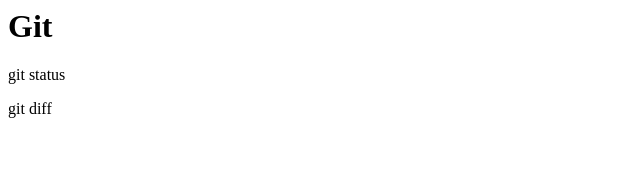
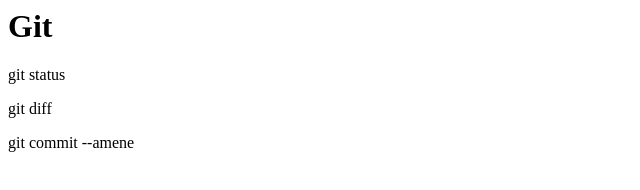
Before and after one commit to hideho00/git_turtorial, a plain HTML site: page index.html in a window 1280 px wide. Shown: the whole page, without its empty margins (0-640 px from the left). Drawn offline with Linux system fonts and the light colour scheme.

Commit message:
git commit --amendを追記

```diff
--- a/index.html
+++ b/index.html
@@ -1,3 +1,4 @@
 <h1>Git</h1>
 <p>git status</p>
 <p>git diff</p>
+<p>git commit --amene</p>
```
